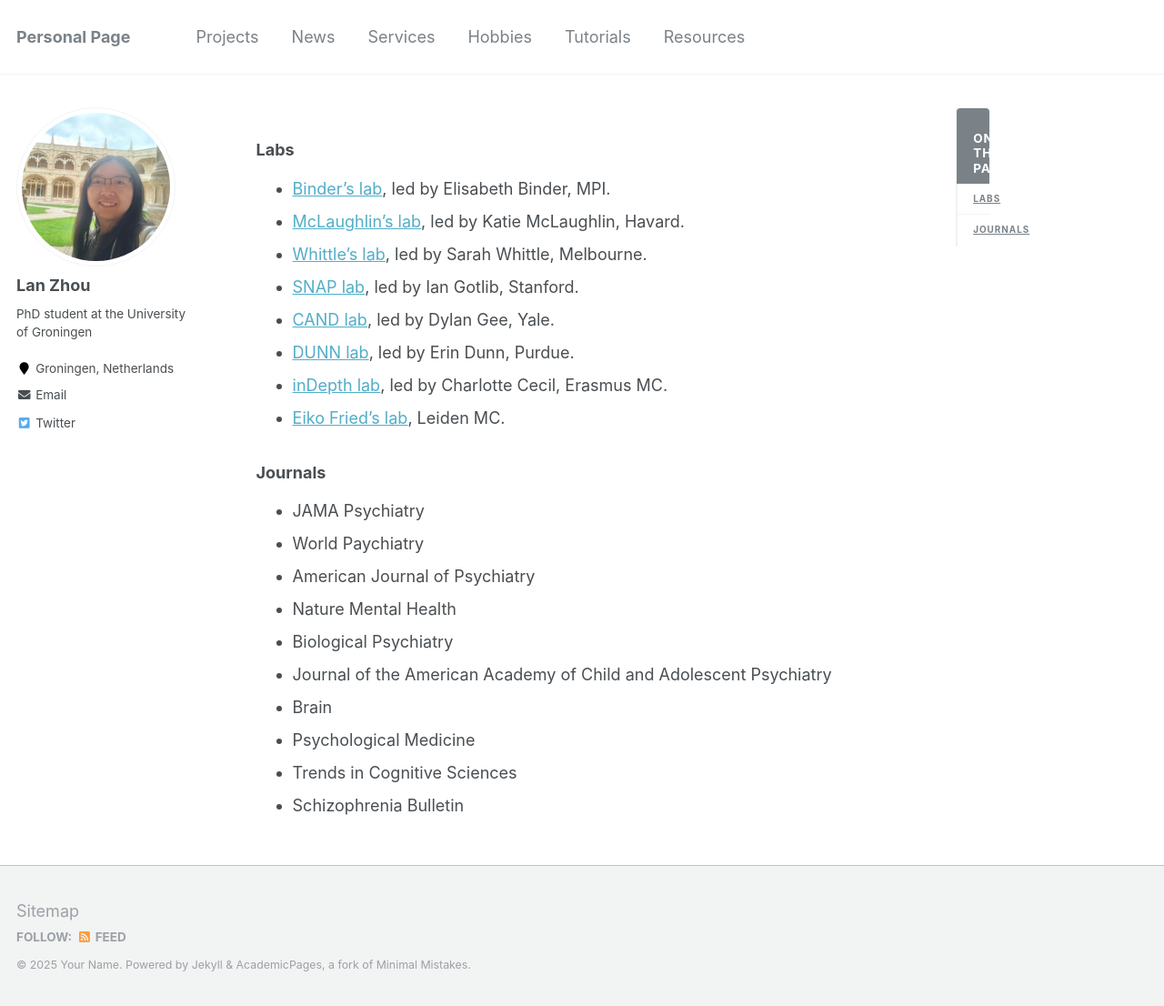
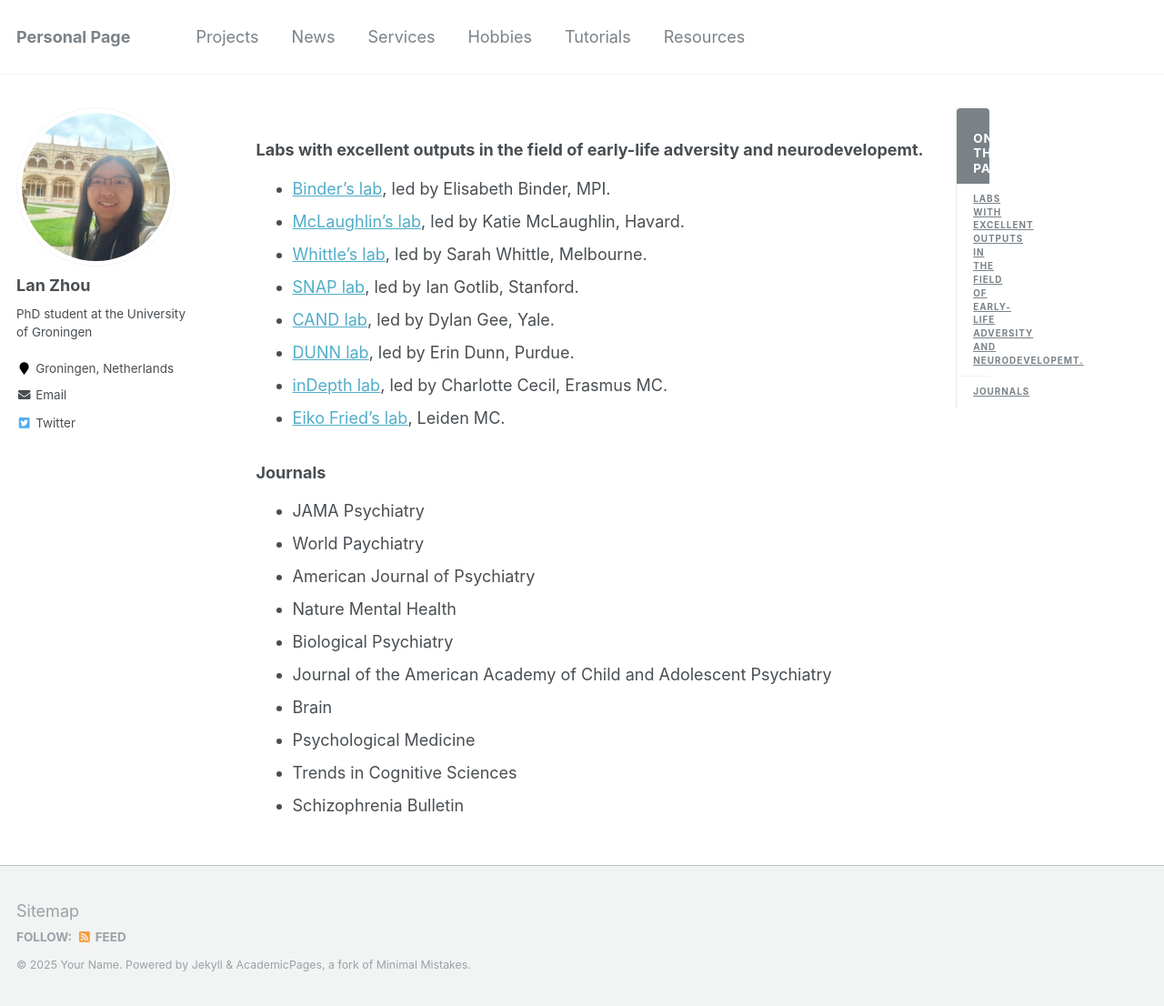
Before and after one commit to lanzhou-psy/personal-page, a Jekyll site: the page built from _pages/resource.md, in a window 1280 px wide and 1106 px high. Shown: the whole window at 91% size. Built offline with Jekyll 4.4.1, drawn with Linux system fonts in a browser that asks for light colours.

Commit message:
Update resource.md

```diff
--- a/_pages/resource.md
+++ b/_pages/resource.md
@@ -5,7 +5,7 @@ permalink: /resource/
 
 {% include toc %}
 
-### Labs
+### Labs with excellent outputs in the field of early-life adversity and neurodevelopemt.
 
 - [Binder's lab](https://www.psych.mpg.de/binder), led by Elisabeth Binder, MPI.
 - [McLaughlin's lab](https://sdlab.fas.harvard.edu/people2), led by Katie McLaughlin, Havard.
```
